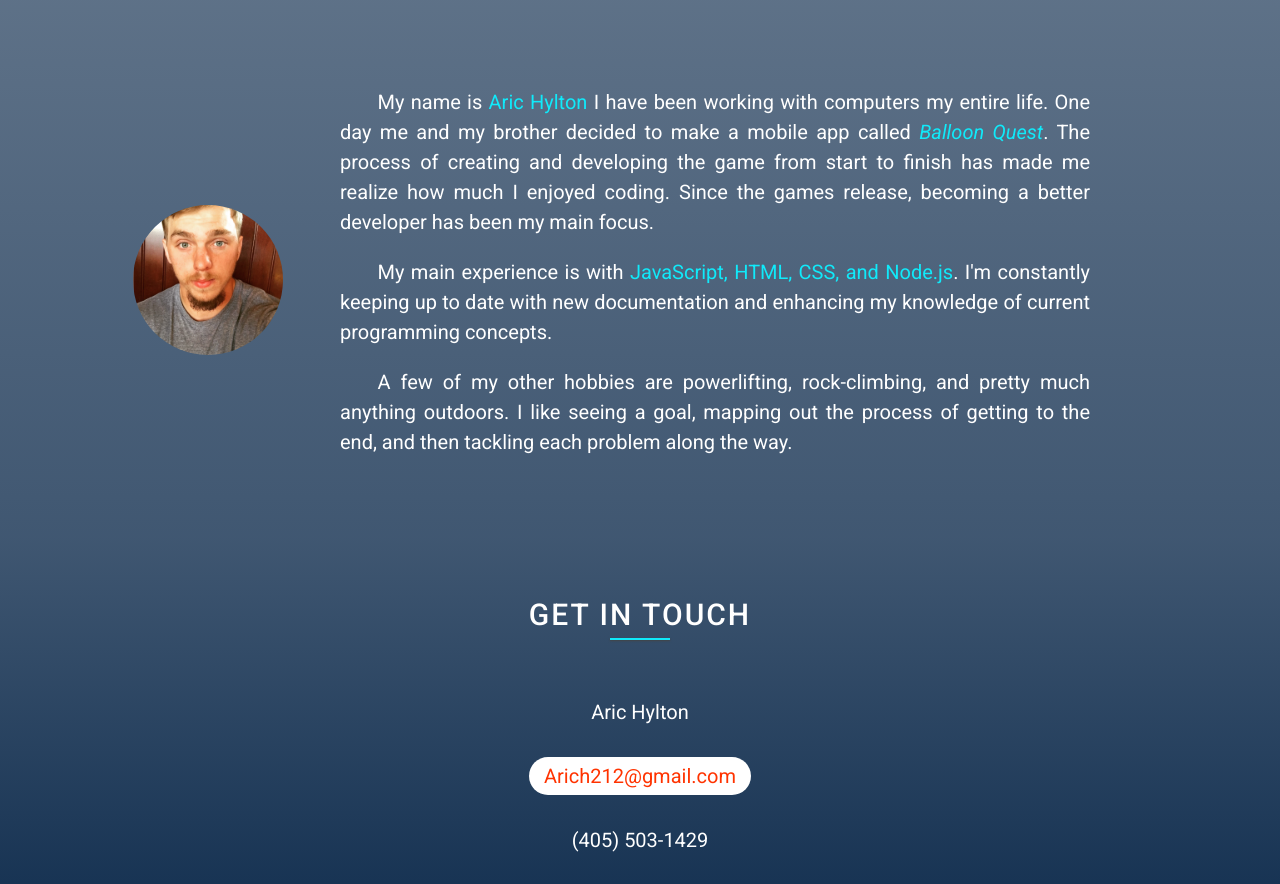
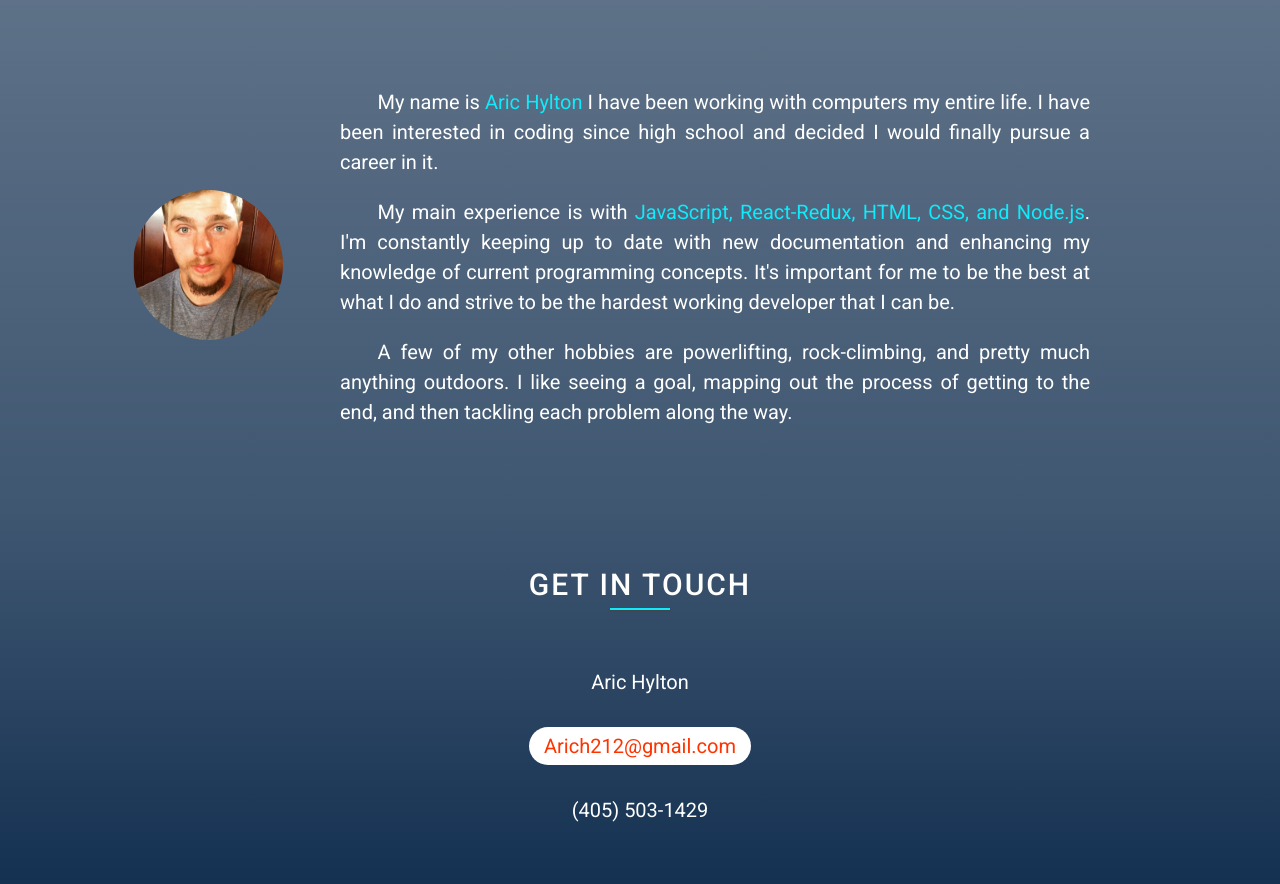
Before and after one commit to arichylton/AricHyltonWebpage, a website: page public/index.html in a window 1280 px wide. Shown: the part 3532-4416 px from the top of the page. Drawn offline with nearby package versions, Linux system fonts and the light colour scheme.

Commit message:
changed about me section

```diff
--- a/public/index.html
+++ b/public/index.html
@@ -291,10 +291,10 @@
                 </div>
                 <div class="about__description">
                     <p>
-                        My name is <span style="color: rgb(16, 234, 250)">Aric Hylton</span> I have been working with computers my entire life. One day me and my brother decided to make a mobile app called <span style="color: rgb(16, 234, 250)"><i>Balloon Quest</i></span>. The process of creating and developing the game from start to finish has made me realize how much I enjoyed coding. Since the games release, becoming a better developer has been my main focus.
+                        My name is <span style="color: rgb(16, 234, 250)">Aric Hylton</span> I have been working with computers my entire life. I have been interested in coding since high school and decided I would finally pursue a career in it.
                     </p>
                     <p>
-                        My main experience is with <span style="color: rgb(16, 234, 250)">JavaScript, HTML, CSS, and Node.js</span>. I'm constantly keeping up to date with new documentation and enhancing my knowledge of current programming concepts.
+                        My main experience is with <span style="color: rgb(16, 234, 250)">JavaScript, React-Redux, HTML, CSS, and Node.js</span>. I'm constantly keeping up to date with new documentation and enhancing my knowledge of current programming concepts. It's important for me to be the best at what I do and strive to be the hardest working developer that I can be.
                     </p>
                     <p>
                         A few of my other hobbies are powerlifting, rock-climbing, and pretty much anything outdoors. I like seeing a goal, mapping out the process of getting to the end, and then tackling each problem along the way.
```
